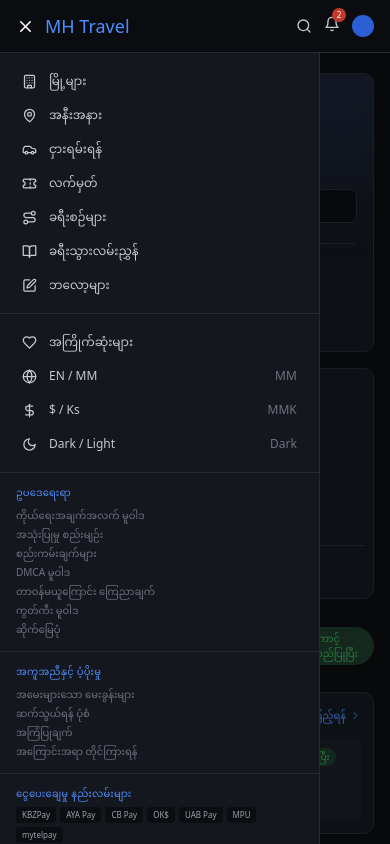
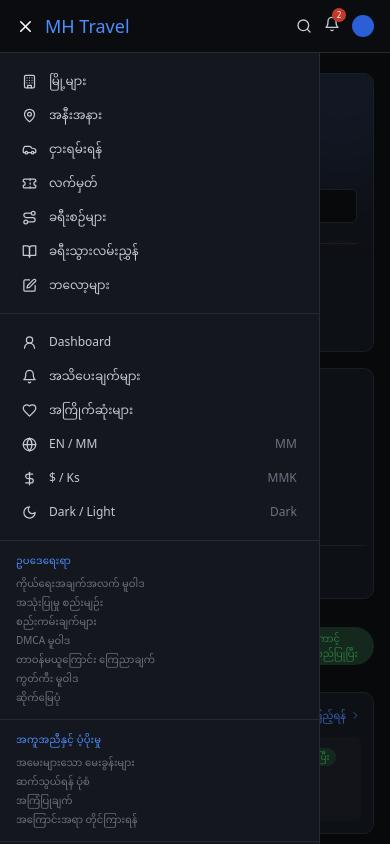
Before and after one commit to mhtravelmm/mhtravelmm, a React (Vite) app: page /account in a window 390 px wide. Both pictures are taken after a click on the button 25 px from the left and 26 px from the top of the page. Shown: the top 844 px of the page. Built offline with nearby package versions, Linux system fonts and the light colour scheme.

Commit message:
Add account links to mobile menu

```diff
--- a/src/components/layout/MobileMenu.tsx
+++ b/src/components/layout/MobileMenu.tsx
@@ -1,6 +1,6 @@
 import { useEffect } from 'react';
 import { createPortal } from 'react-dom';
-import { Building, MapPin, Car, Ticket, Route, BookOpen, PenSquare, Heart, Globe, DollarSign, Moon, Sun } from 'lucide-react';
+import { Building, MapPin, Car, Ticket, Route, BookOpen, PenSquare, Heart, Bell, UserRound, Globe, DollarSign, Moon, Sun } from 'lucide-react';
 import { Link } from 'react-router-dom';
 import { useLanguage, type TranslationKey } from '../../lib/i18n';
 import { useTheme } from '../../lib/theme';
@@ -87,6 +87,22 @@ export function MobileMenu({ top, onClose }: MobileMenuProps) {
         </nav>
 
         <div className="flex flex-col gap-0.5 border-t border-border px-3 py-3">
+          <Link
+            to="/account"
+            onClick={onClose}
+            className="flex items-center gap-3 rounded-lg px-2.5 py-2 text-xs text-text-secondary hover:bg-bg hover:text-text-primary transition"
+          >
+            <UserRound size={15} />
+            {t('account_overview')}
+          </Link>
+          <Link
+            to="/account/notifications"
+            onClick={onClose}
+            className="flex items-center gap-3 rounded-lg px-2.5 py-2 text-xs text-text-secondary hover:bg-bg hover:text-text-primary transition"
+          >
+            <Bell size={15} />
+            {t('notifications_title')}
+          </Link>
           <Link
             to="/favorites"
             onClick={onClose}
--- a/src/features/account/AccountPage.tsx
+++ b/src/features/account/AccountPage.tsx
@@ -1,4 +1,5 @@
 import { useState } from 'react';
+import { useNavigate } from 'react-router-dom';
 import {
   Bell,
   CalendarDays,
@@ -88,7 +89,8 @@ function MiniSaved({ title, image }: { title: string; image: string }) { return
 
 function NotificationPreview() {
   const { t } = useLanguage();
-  return <section className="rounded-card border border-border bg-bg-card p-3 sm:p-4"><PanelTitle icon={Bell} title={t('account_recent_activity')} action={t('account_view_all')} /><div className="mt-3 space-y-2">{NOTIFICATIONS.slice(0, 3).map((item) => <div key={item.id} className="flex gap-2 border-b border-border pb-2 last:border-0 last:pb-0"><span className={`mt-1 h-2 w-2 shrink-0 rounded-full ${item.isRead ? 'bg-border' : 'bg-brand-red'}`} /><p className="line-clamp-2 text-[10px] leading-4 text-text-secondary">{item.title}<span className="ml-1 text-text-faint">· {item.timeAgo}</span></p></div>)}</div></section>;
+  const navigate = useNavigate();
+  return <section className="rounded-card border border-border bg-bg-card p-3 sm:p-4"><PanelTitle icon={Bell} title={t('account_recent_activity')} action={t('account_view_all')} onClick={() => navigate('/account/notifications')} /><div className="mt-3 space-y-2">{NOTIFICATIONS.slice(0, 3).map((item) => <div key={item.id} className="flex gap-2 border-b border-border pb-2 last:border-0 last:pb-0"><span className={`mt-1 h-2 w-2 shrink-0 rounded-full ${item.isRead ? 'bg-border' : 'bg-brand-red'}`} /><p className="line-clamp-2 text-[10px] leading-4 text-text-secondary">{item.title}<span className="ml-1 text-text-faint">· {item.timeAgo}</span></p></div>)}</div></section>;
 }
 
 function Bookings() { const { t } = useLanguage(); return <PagePanel title={t('account_bookings')} intro={t('account_bookings_intro')}><div className="space-y-2"><BookingRow title="The Rangoon House" date="18 Nov 2026" status={t('account_confirmed')} /><BookingRow title="Sedona Hotel Yangon" date="02 Dec 2026" status={t('account_completed')} /></div></PagePanel>; }
```
Also changed, not shown: 1 other file (tests, documents, lock files or other folders).
